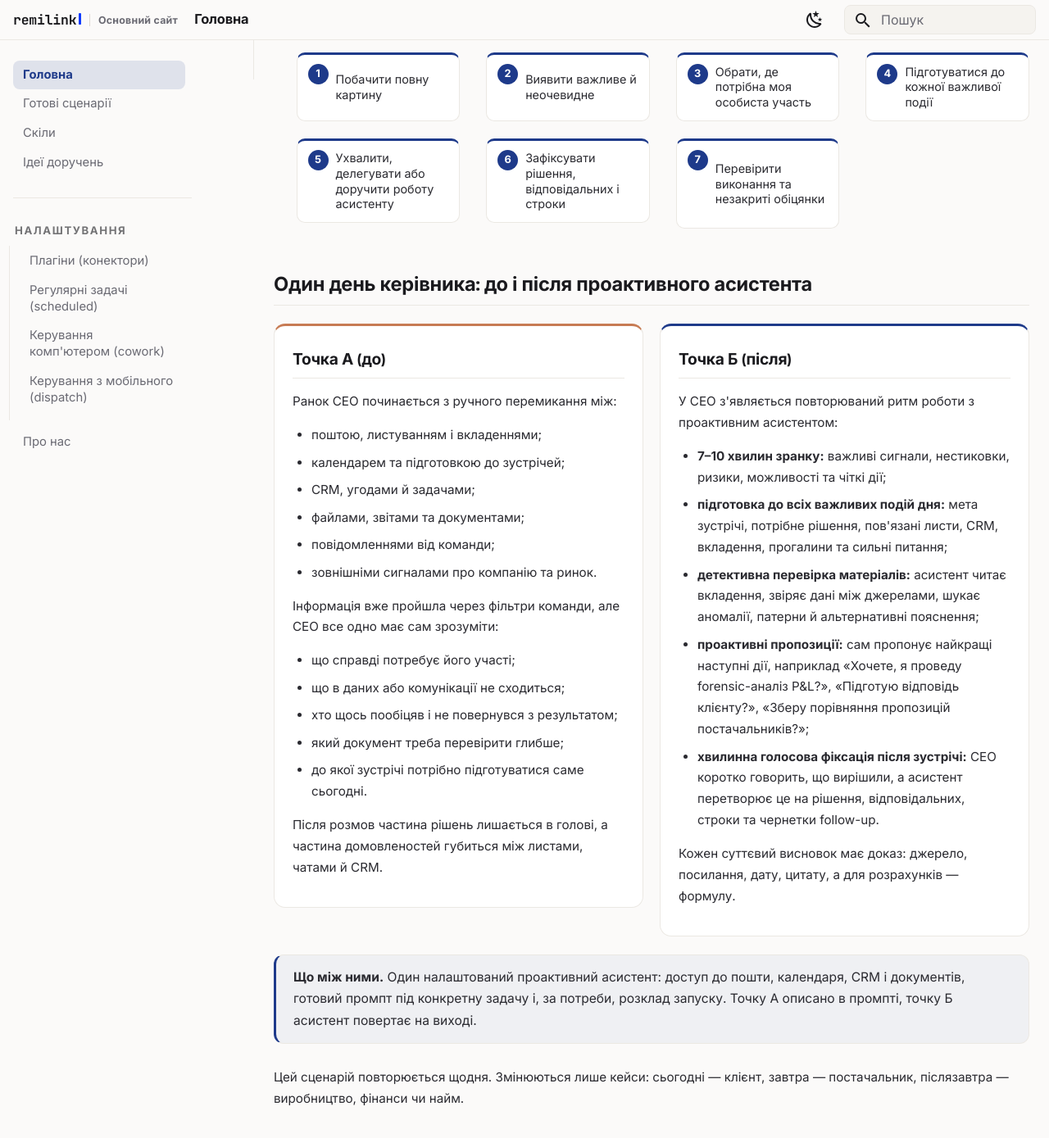
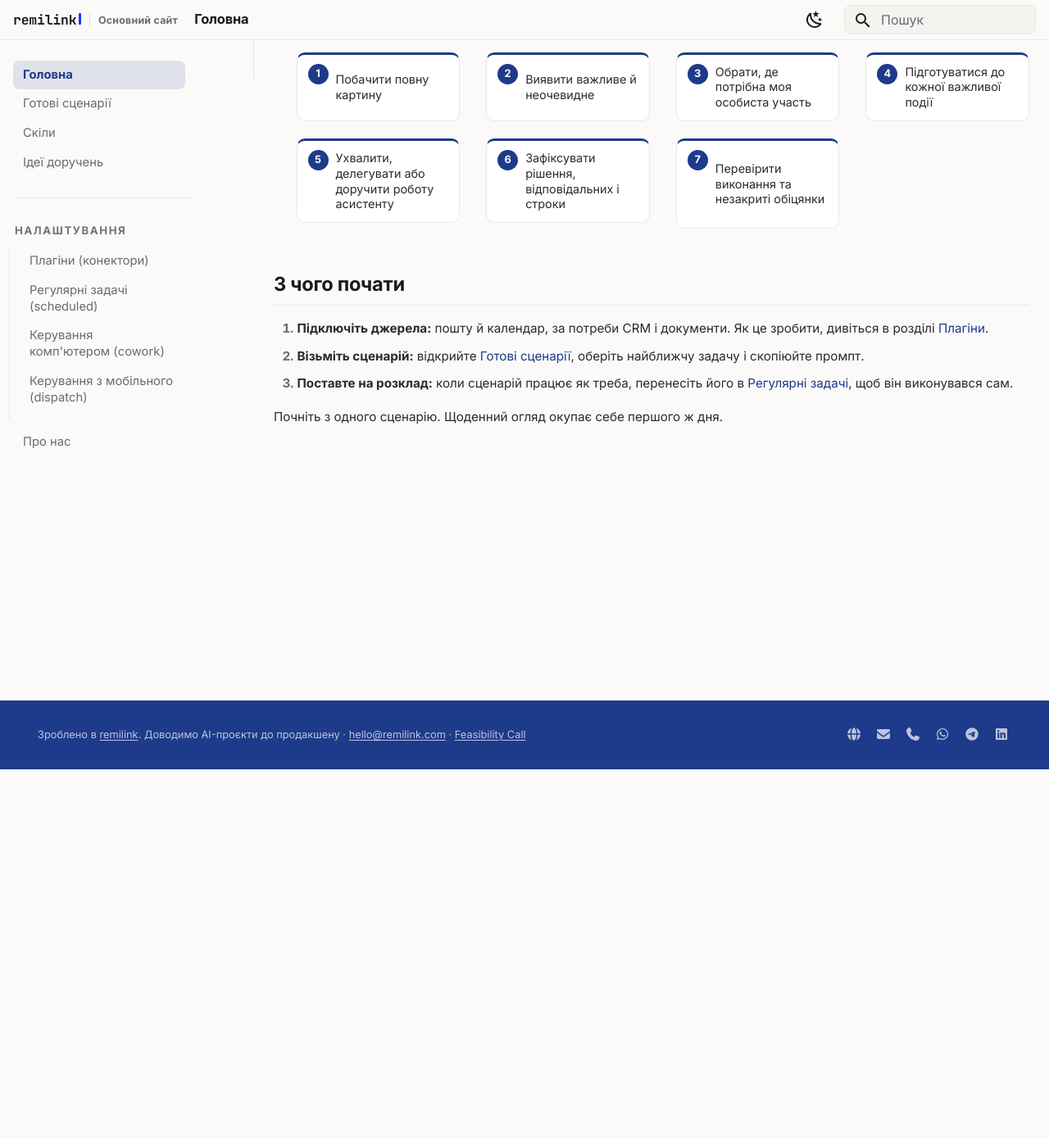
Before and after one commit to remilink/ceo-assistant, an MkDocs documentation site: the page built from docs/index.md, in a window 1280 px wide and 1400 px high, scrolled down 461 px. Shown: the top 1389 px of the window at 82% size. Built offline with MkDocs 1.6.1 and Material for MkDocs 9.7.7, drawn with Linux system fonts in a browser that asks for light colours; comment, search, counter and statistics services are not loaded.

Commit message:
Refine About CTA and remove duplicate home section

```diff
--- a/docs/index.md
+++ b/docs/index.md
@@ -20,59 +20,6 @@
 </ul>
 </div>
 
-## Один день керівника: до і після проактивного асистента
-
-<div class="rl-ab" markdown="1">
-
-<div class="rl-ab__col rl-ab__col--a" markdown="1">
-
-### Точка А (до)
-
-Ранок CEO починається з ручного перемикання між:
-
-- поштою, листуванням і вкладеннями;
-- календарем та підготовкою до зустрічей;
-- CRM, угодами й задачами;
-- файлами, звітами та документами;
-- повідомленнями від команди;
-- зовнішніми сигналами про компанію та ринок.
-
-Інформація вже пройшла через фільтри команди, але CEO все одно має сам зрозуміти:
-
-- що справді потребує його участі;
-- що в даних або комунікації не сходиться;
-- хто щось пообіцяв і не повернувся з результатом;
-- який документ треба перевірити глибше;
-- до якої зустрічі потрібно підготуватися саме сьогодні.
-
-Після розмов частина рішень лишається в голові, а частина домовленостей губиться між листами, чатами й CRM.
-
-</div>
-
-<div class="rl-ab__col rl-ab__col--b" markdown="1">
-
-### Точка Б (після)
-
-У CEO з'являється повторюваний ритм роботи з проактивним асистентом:
-
-- **7–10 хвилин зранку:** важливі сигнали, нестиковки, ризики, можливості та чіткі дії;
-- **підготовка до всіх важливих подій дня:** мета зустрічі, потрібне рішення, пов'язані листи, CRM, вкладення, прогалини та сильні питання;
-- **детективна перевірка матеріалів:** асистент читає вкладення, звіряє дані між джерелами, шукає аномалії, патерни й альтернативні пояснення;
-- **проактивні пропозиції:** сам пропонує найкращі наступні дії, наприклад «Хочете, я проведу forensic-аналіз P&L?», «Підготую відповідь клієнту?», «Зберу порівняння пропозицій постачальників?»;
-- **хвилинна голосова фіксація після зустрічі:** CEO коротко говорить, що вирішили, а асистент перетворює це на рішення, відповідальних, строки та чернетки follow-up.
-
-Кожен суттєвий висновок має доказ: джерело, посилання, дату, цитату, а для розрахунків — формулу.
-
-</div>
-
-</div>
-
-<div class="rl-config" markdown="1">
-**Що між ними.** Один налаштований проактивний асистент: доступ до пошти, календаря, CRM і документів, готовий промпт під конкретну задачу і, за потреби, розклад запуску. Точку А описано в промпті, точку Б асистент повертає на виході.
-</div>
-
-Цей сценарій повторюється щодня. Змінюються лише кейси: сьогодні — клієнт, завтра — постачальник, післязавтра — виробництво, фінанси чи найм.
-
 ## З чого почати
 
 1. **Підключіть джерела:** пошту й календар, за потреби CRM і документи. Як це зробити, дивіться в розділі [Плагіни](plugins.md).
```
Also changed, not shown: docs/about.md (+2 -2 lines).
